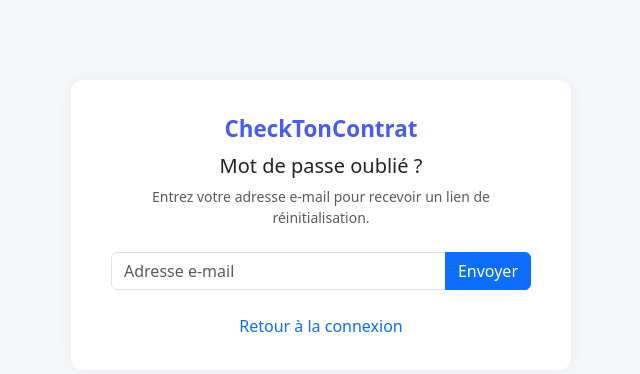
After one commit to DeograciasAdanlokonon/CheckContrat, a Flask app: page /request-password in a window 1280 px wide. The commit adds this page. Shown: the top 374 px of the page, without its empty margins (319-959 px from the left). Run offline with Flask 3, Linux system fonts and the light colour scheme; some libraries are stand-ins or nearby versions.

Commit message:
Reset Password

```diff
--- a/forms/forms.py
+++ b/forms/forms.py
@@ -1,6 +1,6 @@
 from flask_wtf import FlaskForm
 from wtforms import StringField, EmailField, PasswordField, SubmitField, HiddenField, BooleanField, IntegerField
-from wtforms.validators import DataRequired, Email, Length
+from wtforms.validators import DataRequired, Email, Length, EqualTo
 from flask_wtf.file import FileField, FileAllowed, FileRequired
 
 
@@ -29,6 +29,16 @@
   submit = SubmitField("Sauvegarder")
 
 
+class RequestPasswordForm(FlaskForm):
+    email = EmailField("Email", validators=[DataRequired(), Length(4, 120)])
+    submit = SubmitField("Envoyer")
+
+class ResetPasswordForm(FlaskForm):
+    password = PasswordField("Nouveau mot de passe", validators=[DataRequired(), Length(min=8)])
+    confirm = PasswordField("Confirmez le mot de passe", validators=[DataRequired(), EqualTo('password')])
+    submit = SubmitField("Réinitialiser le mot de passe")
+
+
 # ToDo: ContractForm
 class ContractForm(FlaskForm):
   contract_file = FileField("Contrat de travail", validators=[
--- a/main.py
+++ b/main.py
@@ -4,10 +4,10 @@
 from flask_login import login_user, login_required, LoginManager, current_user, logout_user
 from models.models import db, User, Check
 from models.config import CheckDataBase
-from forms.forms import RegisterForm, LoginForm, ProfileForm, ContractForm, FicheContract
+from forms.forms import RegisterForm, LoginForm, ProfileForm, ContractForm, FicheContract, RequestPasswordForm, ResetPasswordForm
 from core.upload import UploadError, save_upload
 from core.openai_engine import OpenaiAnalyse
-from emails.email_utils import confirm_token, send_confirmation_email
+from emails.email_utils import confirm_token, send_confirmation_email, generate_confirmation_token, send_reset_email
 import os
 from pathlib import Path
 from datetime import datetime, date
@@ -350,6 +350,50 @@
 
   return render_template('dashboard/profile.html', form=profile_form, current_user=current_user, current_year=current_year)
 
+# ToDo: Request Password Route
+@app.route('/request-password', methods=['GET', 'POST'])
+def request_password():
+    form = RequestPasswordForm()
+    if form.validate_on_submit():
+        user = User.query.filter_by(email=form.email.data).first()
+        if user:
+            token = generate_confirmation_token(user.email)
+            send_reset_email(user.email, token)
+            flash("Un lien de réinitialisation a été envoyé à votre adresse e-mail.", "success")
+        else:
+            flash("Aucun compte trouvé avec cette adresse e-mail.", "danger")
+    return render_template('auth/request_password.html', form=form)
+
+@app.route('/reset-password/<token>', methods=['GET', 'POST'])
+def reset_password(token):
+    if current_user.is_authenticated:
+        return redirect(url_for('dashboard'))
+
+    email = confirm_token(token)
+    if not email:
+        flash("Le lien de réinitialisation est invalide ou expiré.", "danger")
+        return redirect(url_for('request_password'))
+
+    user = User.query.filter_by(email=email).first()
+    if not user:
+        flash("Utilisateur introuvable.", "danger")
+        return redirect(url_for('request_password'))
+
+    form = ResetPasswordForm()
+    if form.validate_on_submit():
+        try:
+            user.password_hash = generate_password_hash(form.password.data, salt_length=8)
+            db.session.commit()
+            flash("Votre mot de passe a été réinitialisé avec succès. Vous pouvez vous connecter.", "success")
+            return redirect(url_for('login'))
+        except Exception as e:
+            db.session.rollback()
+            app.logger.exception("Error resetting password: %s", e)
+            flash("Une erreur est survenue. Réessayez plus tard.", "danger")
+            return redirect(url_for('request_password'))
+
+    return render_template('auth/reset_password.html', form=form)
+
 # ToDo: Mention Legales Route
 @app.route('/mentions-legales', methods=['GET'])
 def legal_mention():
--- /dev/null
+++ b/templates/auth/request_password.html
@@ -0,0 +1,68 @@
+<!DOCTYPE html>
+<html lang="fr">
+<head>
+  <meta charset="UTF-8">
+  <meta name="viewport" content="width=device-width, initial-scale=1.0">
+  <title>Mot de passe oublié - CheckTonContrat</title>
+  <link href="https://cdn.jsdelivr.net/npm/bootstrap@5.3.3/dist/css/bootstrap.min.css" rel="stylesheet">
+  <style>
+    body {
+      background: #f5f7fa;
+    }
+    .forgot-box {
+      max-width: 500px;
+      margin: 80px auto;
+      background: #fff;
+      border-radius: 12px;
+      padding: 2rem 2.5rem;
+      box-shadow: 0 0 15px rgba(0,0,0,0.05);
+    }
+    .brand {
+      font-weight: 700;
+      font-size: 1.4rem;
+      color: #4a5cf6;
+    }
+  </style>
+</head>
+<body>
+  <div class="forgot-box">
+    <div class="text-center mb-4">
+      <div class="brand">CheckTonContrat</div>
+      <h5 class="mt-2">Mot de passe oublié ?</h5>
+      <p class="text-muted small mb-0">Entrez votre adresse e-mail pour recevoir un lien de réinitialisation.</p>
+    </div>
+
+    <!-- Flash messages -->
+    {% with messages = get_flashed_messages(with_categories=true) %}
+      {% if messages %}
+        {% for category, message in messages %}
+          <div class="alert alert-{{ category }} alert-dismissible fade show" role="alert">
+            {{ message }}
+            <button type="button" class="btn-close" data-bs-dismiss="alert" aria-label="Fermer"></button>
+          </div>
+        {% endfor %}
+      {% endif %}
+    {% endwith %}
+
+    <!-- Email Form -->
+    <form method="POST">
+      {{ form.hidden_tag() }}
+      <div class="input-group">
+        {{ form.email(class="form-control", placeholder="Adresse e-mail") }}
+        <button type="submit" class="btn btn-primary">{{ form.submit.label.text if form.submit.label.text else 'Envoyer' }}</button>
+      </div>
+      {% if form.email.errors %}
+        <div class="text-danger small mt-1">{{ form.email.errors[0] }}</div>
+      {% endif %}
+    </form>
+
+    <div class="text-center mt-4">
+      <a href="{{ url_for('login') }}" class="text-decoration-none">
+        <i class="bi bi-arrow-left"></i> Retour à la connexion
+      </a>
+    </div>
+  </div>
+
+  <script src="https://cdn.jsdelivr.net/npm/bootstrap@5.3.3/dist/js/bootstrap.bundle.min.js"></script>
+</body>
+</html>
--- a/templates/login.html
+++ b/templates/login.html
@@ -172,7 +172,7 @@
                         </label>
                     </div>
                     <div class="text-sm">
-                        <a href="#" class="font-medium text-indigo-400 hover:text-indigo-300 transition-colors duration-200">
+                        <a href="{{ url_for('request_password') }}" class="font-medium text-indigo-400 hover:text-indigo-300 transition-colors duration-200">
                             Mot de passe oublié ?
                         </a>
                     </div>
```
Also changed, not shown: emails/email_utils.py (+41 -0 lines), templates/auth/reset_password.html (added, +66 -0 lines).
